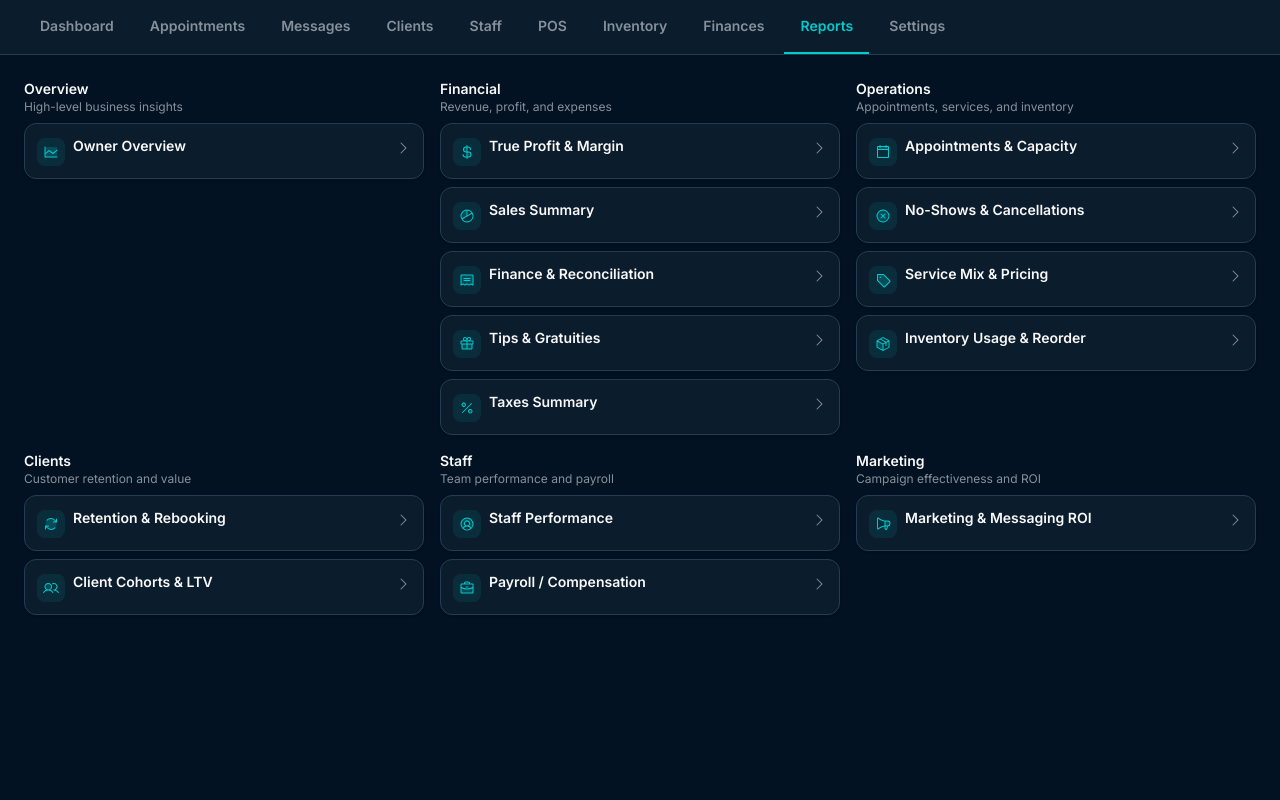
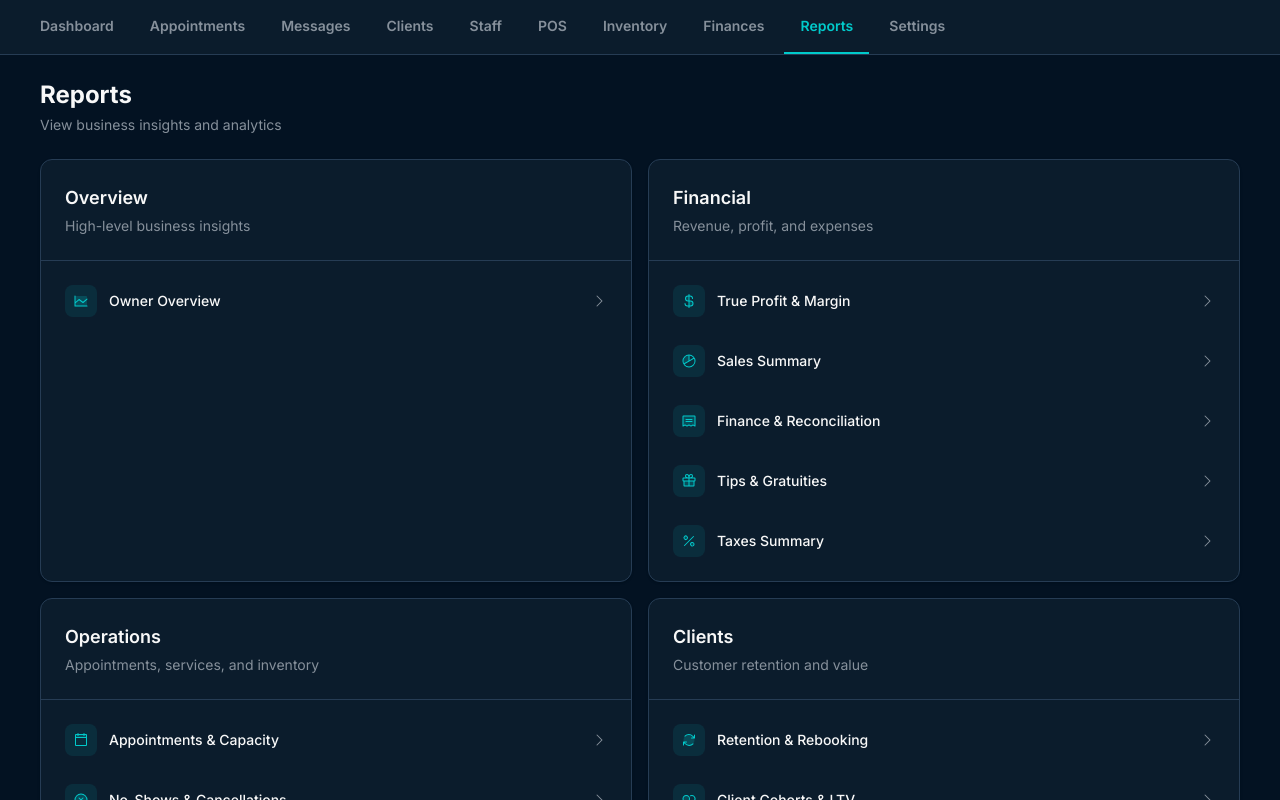
Before and after one commit to JimmysRanch/126, a React (Vite) app: page /reports in a window 1280 px wide. Shown: the top 800 px of the page. Built offline with nearby package versions, Linux system fonts and the light colour scheme.

Commit message:
Generated by Spark: No i dont like that i was thinking maybe one large card or a card for each category

```diff
--- a/src/pages/reports/index.tsx
+++ b/src/pages/reports/index.tsx
@@ -78,28 +78,28 @@ const CATEGORIES = [
   { id: 'marketing', name: 'Marketing', description: 'Campaign effectiveness and ROI' },
 ]
 
-// Report card component
-function ReportCard({ report, navigate }: { report: ReportDefinition; navigate: (path: string) => void }) {
+// Report button component
+function ReportButton({ report, navigate }: { report: ReportDefinition; navigate: (path: string) => void }) {
   const Icon = report.icon
   return (
-    <Card className="p-3 border-border hover:border-primary/50 transition-colors cursor-pointer group" onClick={() => navigate(report.path)}>
-      <div className="flex items-start justify-between gap-2">
-        <div className="flex items-start gap-2 flex-1 min-w-0">
-          <div className="p-1.5 rounded-lg bg-primary/10 text-primary shrink-0 mt-0.5">
-            <Icon size={16} weight="duotone" />
-          </div>
-          <div className="flex-1 min-w-0">
-            <h3 className="text-sm font-semibold text-foreground truncate">{report.name}</h3>
-          </div>
+    <Button
+      variant="ghost"
+      className="w-full justify-between h-auto py-3 px-4 hover:bg-primary/10 group"
+      onClick={() => navigate(report.path)}
+    >
+      <div className="flex items-center gap-3">
+        <div className="p-2 rounded-lg bg-primary/10 text-primary">
+          <Icon size={18} weight="duotone" />
         </div>
-        <CaretRight size={16} className="shrink-0 text-muted-foreground group-hover:text-primary transition-colors mt-1" />
+        <span className="text-sm font-medium text-foreground">{report.name}</span>
       </div>
-    </Card>
+      <CaretRight size={18} className="text-muted-foreground group-hover:text-primary transition-colors" />
+    </Button>
   )
 }
 
-// Category section component
-function CategorySection({ category, reports, navigate }: {
+// Category card component
+function CategoryCard({ category, reports, navigate }: {
   category: { id: string; name: string; description: string }
   reports: ReportDefinition[]
   navigate: (path: string) => void
@@ -107,17 +107,17 @@ function CategorySection({ category, reports, navigate }: {
   if (reports.length === 0) return null
 
   return (
-    <div className="space-y-2">
-      <div>
-        <h2 className="text-sm font-semibold text-foreground">{category.name}</h2>
-        <p className="text-xs text-muted-foreground">{category.description}</p>
+    <Card className="border-border">
+      <div className="p-6 border-b border-border">
+        <h2 className="text-lg font-semibold text-foreground">{category.name}</h2>
+        <p className="text-sm text-muted-foreground mt-1">{category.description}</p>
       </div>
-      <div className="grid grid-cols-1 gap-2">
+      <div className="p-3 space-y-1">
         {reports.map(report => (
-          <ReportCard key={report.id} report={report} navigate={navigate} />
+          <ReportButton key={report.id} report={report} navigate={navigate} />
         ))}
       </div>
-    </div>
+    </Card>
   )
 }
 
@@ -133,10 +133,14 @@ function ReportsLanding() {
 
   return (
     <div className="min-h-screen bg-background text-foreground p-3 md:p-6">
-      <div className="max-w-[1600px] mx-auto space-y-4">
-        <div className="grid grid-cols-1 md:grid-cols-2 lg:grid-cols-3 gap-4">
+      <div className="max-w-[1200px] mx-auto">
+        <div className="mb-6">
+          <h1 className="text-2xl font-bold text-foreground">Reports</h1>
+          <p className="text-sm text-muted-foreground mt-1">View business insights and analytics</p>
+        </div>
+        <div className="grid grid-cols-1 lg:grid-cols-2 gap-4">
           {groupedReports.map(({ category, reports }) => (
-            <CategorySection
+            <CategoryCard
               key={category.id}
               category={category}
               reports={reports}
```
